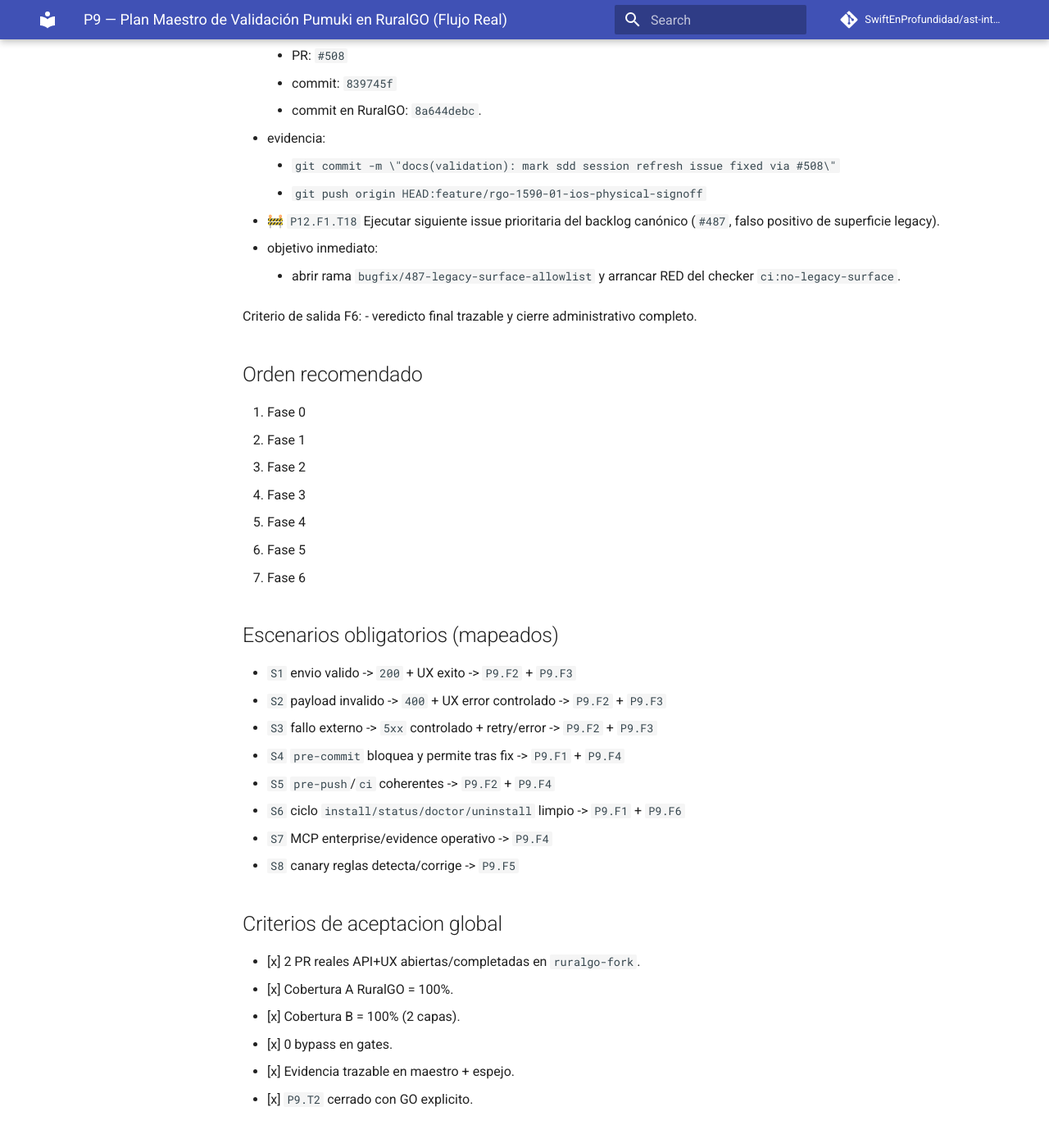
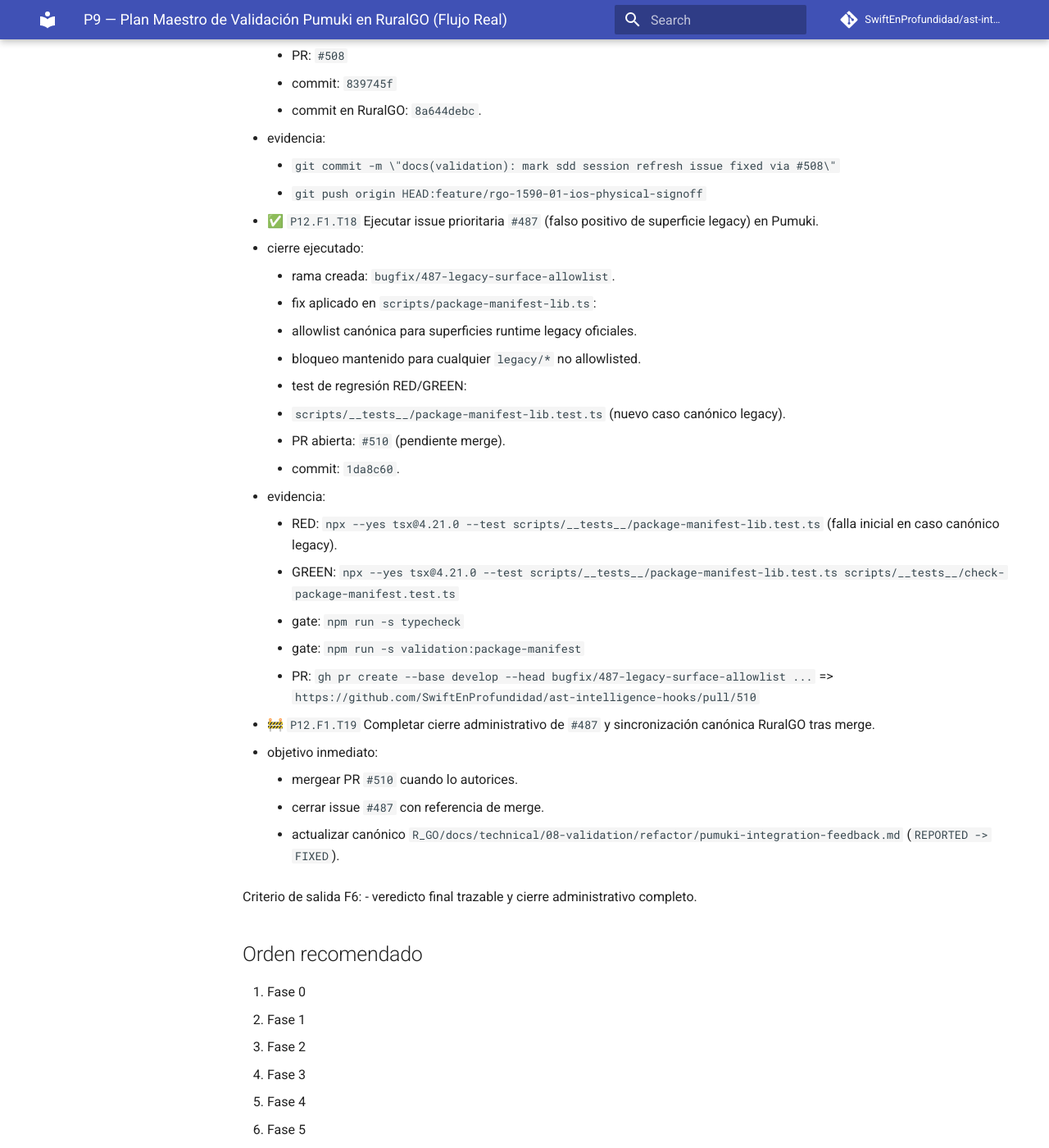
Before and after one commit to SwiftEnProfundidad/ast-intelligence-hooks, an MkDocs documentation site: the page built from docs/seguimiento-completo-validacion-ruralgo-03-03-2026.md, in a window 1280 px wide and 1400 px high, scrolled down 34327 px. Shown: the whole window at 82% size. Built offline with MkDocs 1.6.1 and Material for MkDocs 9.7.7, drawn with Linux system fonts in a browser that asks for light colours; comment, search, counter and statistics services are not loaded.

Commit message:
docs(tracking): close T18 and move active task to T19

```diff
--- a/docs/seguimiento-completo-validacion-ruralgo-03-03-2026.md
+++ b/docs/seguimiento-completo-validacion-ruralgo-03-03-2026.md
@@ -965,9 +965,27 @@ Criterio de salida F5:
   - evidencia:
     - `git commit -m \"docs(validation): mark sdd session refresh issue fixed via #508\"`
     - `git push origin HEAD:feature/rgo-1590-01-ios-physical-signoff`
-- 🚧 `P12.F1.T18` Ejecutar siguiente issue prioritaria del backlog canónico (`#487`, falso positivo de superficie legacy).
+- ✅ `P12.F1.T18` Ejecutar issue prioritaria `#487` (falso positivo de superficie legacy) en Pumuki.
+  - cierre ejecutado:
+    - rama creada: `bugfix/487-legacy-surface-allowlist`.
+    - fix aplicado en `scripts/package-manifest-lib.ts`:
+      - allowlist canónica para superficies runtime legacy oficiales.
+      - bloqueo mantenido para cualquier `legacy/*` no allowlisted.
+    - test de regresión RED/GREEN:
+      - `scripts/__tests__/package-manifest-lib.test.ts` (nuevo caso canónico legacy).
+    - PR abierta: `#510` (pendiente merge).
+    - commit: `1da8c60`.
+  - evidencia:
+    - RED: `npx --yes tsx@4.21.0 --test scripts/__tests__/package-manifest-lib.test.ts` (falla inicial en caso canónico legacy).
+    - GREEN: `npx --yes tsx@4.21.0 --test scripts/__tests__/package-manifest-lib.test.ts scripts/__tests__/check-package-manifest.test.ts`
+    - gate: `npm run -s typecheck`
+    - gate: `npm run -s validation:package-manifest`
+    - PR: `gh pr create --base develop --head bugfix/487-legacy-surface-allowlist ...` => `https://github.com/SwiftEnProfundidad/ast-intelligence-hooks/pull/510`
+- 🚧 `P12.F1.T19` Completar cierre administrativo de `#487` y sincronización canónica RuralGO tras merge.
   - objetivo inmediato:
-    - abrir rama `bugfix/487-legacy-surface-allowlist` y arrancar RED del checker `ci:no-legacy-surface`.
+    - mergear PR `#510` cuando lo autorices.
+    - cerrar issue `#487` con referencia de merge.
+    - actualizar canónico `R_GO/docs/technical/08-validation/refactor/pumuki-integration-feedback.md` (`REPORTED -> FIXED`).
 
 Criterio de salida F6:
 - veredicto final trazable y cierre administrativo completo.
```
Also changed, not shown: docs/registro-maestro-de-seguimiento.md (+1 -1 lines).
